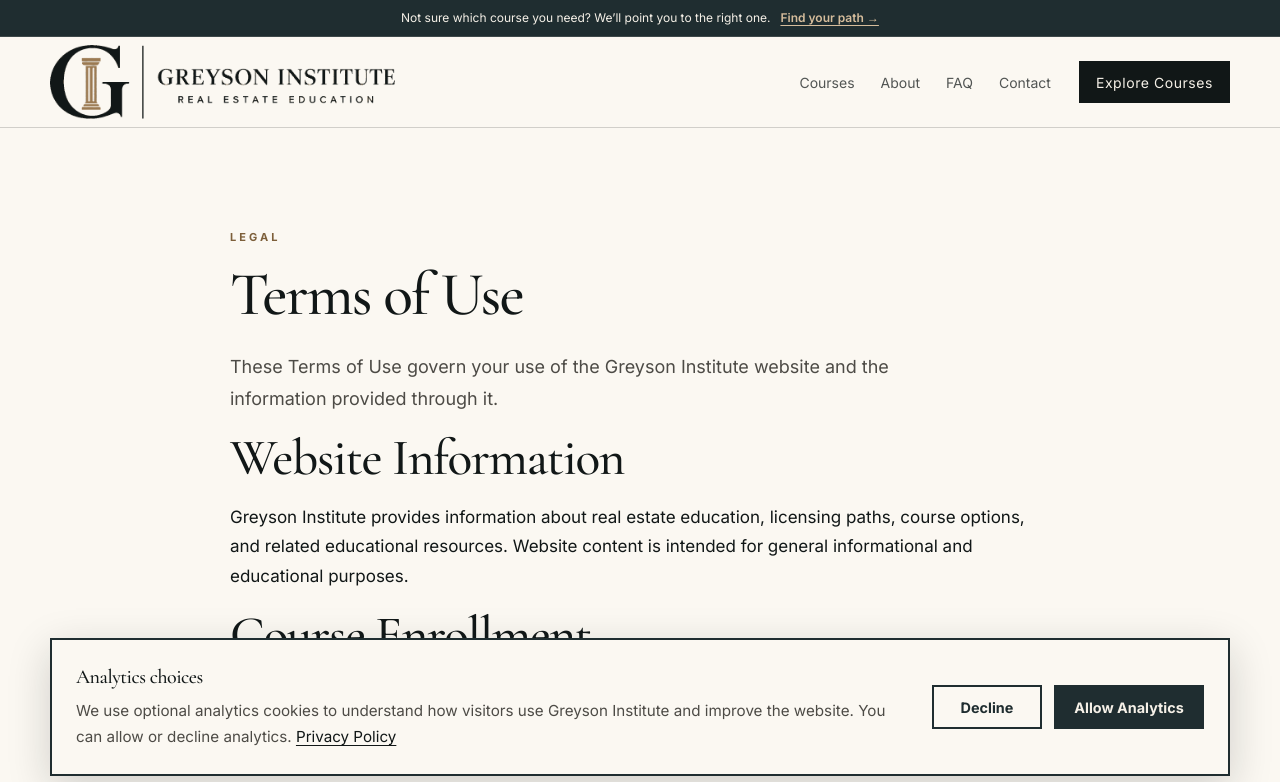
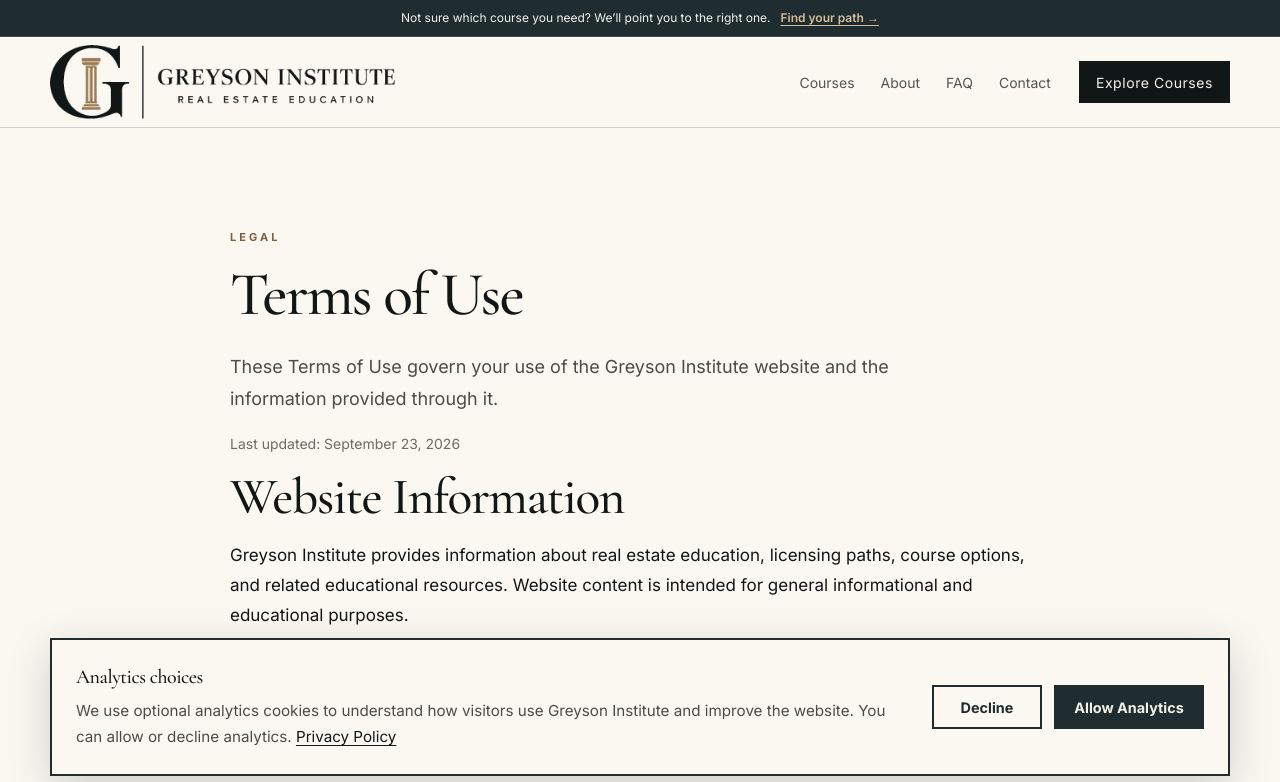
Before and after one commit to BrianLook/Greyson-Institute-Website, a Next.js app: page /terms in a window 1280 px wide. Shown: the top 782 px of the page. Built offline with nearby package versions, Linux system fonts and the light colour scheme.

Commit message:
Terms SEO description and updated date

```diff
--- a/app/terms/page.tsx
+++ b/app/terms/page.tsx
@@ -2,6 +2,8 @@ import type { Metadata } from "next";
 
 export const metadata: Metadata = {
   title: "Terms of Use",
+  description:
+    "Read the Greyson Institute Terms of Use covering website information, course enrollment, licensing requirements, third-party services, refunds, and intellectual property.",
 };
 
 export default function TermsPage() {
@@ -15,6 +17,10 @@ export default function TermsPage() {
         <p className="page-lead">
           These Terms of Use govern your use of the Greyson Institute website
           and the information provided through it.
+        </p>
+
+        <p className="muted">
+          Last updated: September 23, 2026
         </p>
 
         <h2>Website Information</h2>
```
